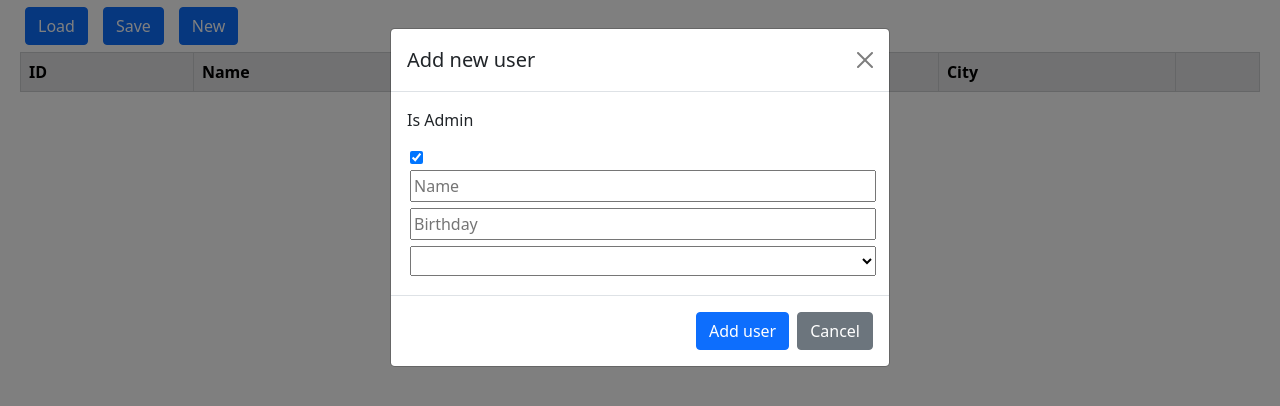
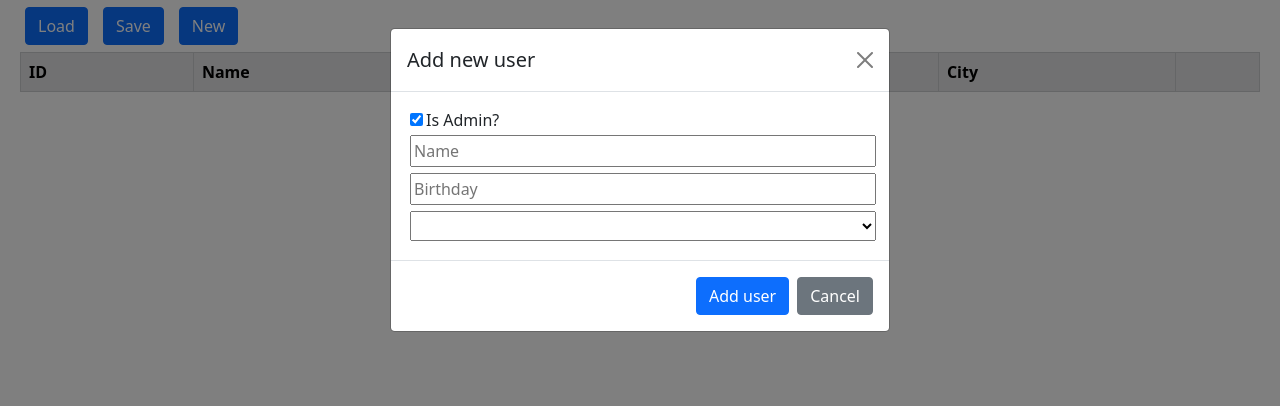
Before and after one commit to Viktoriia2005/TestProject, a plain HTML site: page JS Program/ListUsers.html in a window 1280 px wide. Both pictures are taken after a click on the button "New". Drawn offline with nearby package versions, Linux system fonts and the light colour scheme.

Commit message:
Redesigned the checkbox.

```diff
--- a/JS Program/ListUsers.html
+++ b/JS Program/ListUsers.html
@@ -30,8 +30,7 @@
           <button type="button" class="btn-close" data-bs-dismiss="modal" aria-label="Close"></button>
         </div>
         <div class="modal-body">
-          <p>Is Admin</p>
-          <input type="checkbox" name="isAdmin" value="true" checked>
+          <input type="checkbox" id="isAdminInput" value="true" checked>Is Admin?</input>
           <input class="name-text" type="text" id="nameInput" placeholder="Name">
           <input class="birthday-text" id="birthdayInput" placeholder="Birthday">
           <select name="city" class="city-text" id="cityInput">
```
